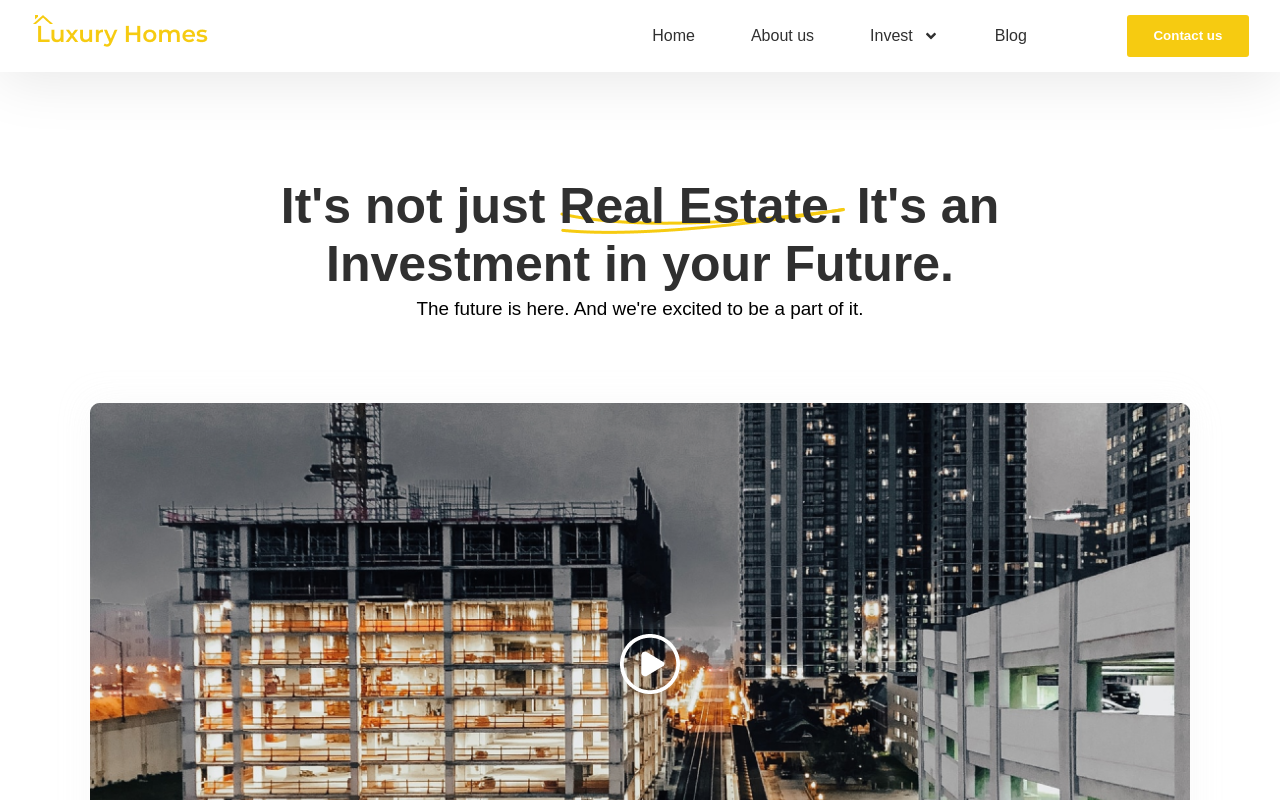
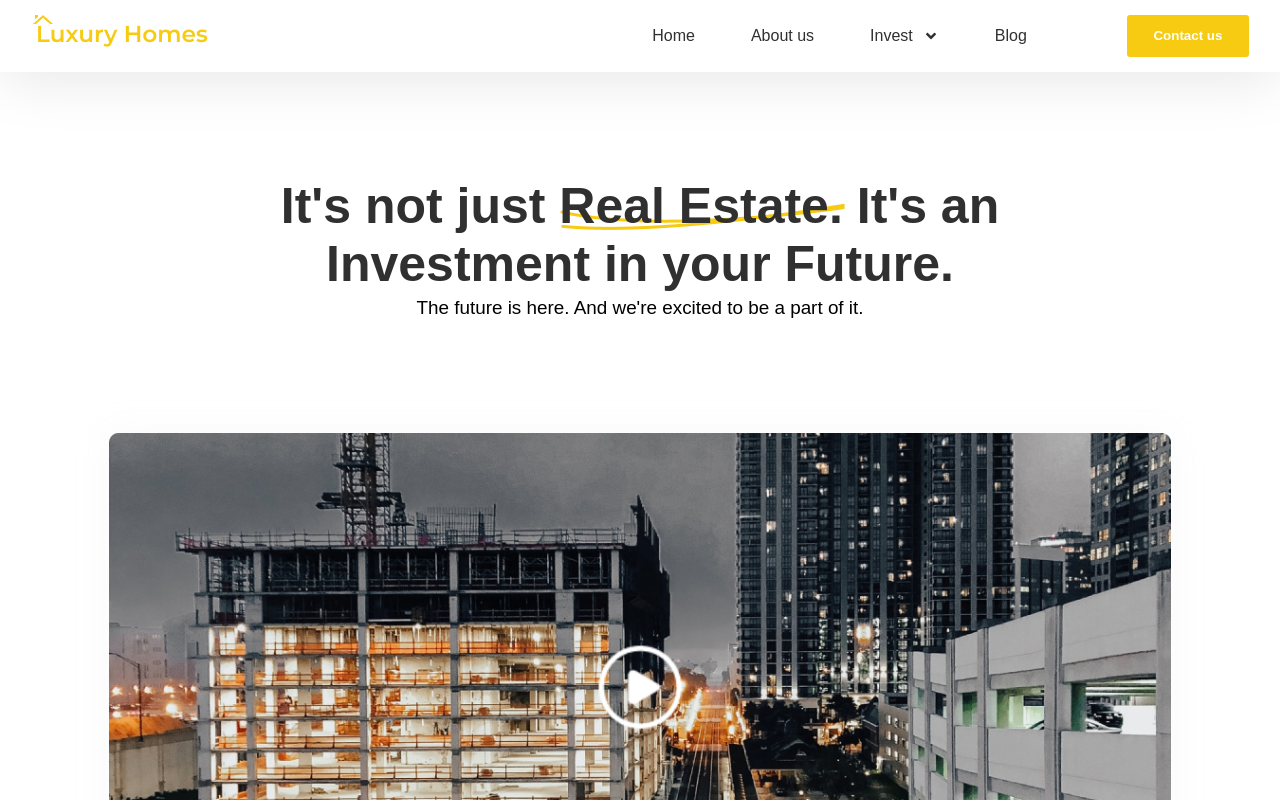
Before and after one commit to temiye18/luxury-homes, a React (Create React App) app: page / in a window 1280 px wide. Shown: the top 800 px of the page. Built offline with nearby package versions, Linux system fonts and the light colour scheme; the HTML template or start-up script is replaced by a standard one.

Commit message:
made few changes

```diff
--- a/src/components/Header/Navbar.module.css
+++ b/src/components/Header/Navbar.module.css
@@ -12,6 +12,7 @@
 .navbar_img {
   margin-bottom: 0.8rem;
 }
+
 .navbar ul {
   display: flex;
 
--- a/src/components/Hero/Hero.js
+++ b/src/components/Hero/Hero.js
@@ -1,8 +1,8 @@
 import React from "react";
 import { Container } from "../UI/Container";
 import classes from "./Hero.module.css";
-import videoImage from "../../assets/video_img.png";
-import playVideo from "../../assets/play_video.png";
+import videoImage from "../../assets/video.png";
+// import playVideo from "../../assets/play_video.png";
 import waveVector from "../../assets/Vector 5.png";
 import waveVector2 from "../../assets/Vector 6.png";
 
@@ -18,6 +18,9 @@ const Hero = () => {
             </span>
             It's an Investment in your Future.
           </h2>
+          <p className={classes.hero_text}>
+            The future is here. And we're excited to be a part of it.
+          </p>
           <img className={classes.hero_vector1} src={waveVector} alt="vector" />
           <img
             className={classes.hero_vector2}
@@ -25,12 +28,10 @@ const Hero = () => {
             alt="vector"
           />
         </div>
-        <p className={classes.hero_text}>
-          The future is here. And we're excited to be a part of it.
-        </p>
+
         <div className={classes.hero_image}>
           <img src={videoImage} alt="video" />
-          <img className={classes.play_video} src={playVideo} alt="play_png" />
+          {/* <img className={classes.play_video} src={playVideo} alt="play_png" /> */}
         </div>
 
         <div className={classes.hero_description}>
--- a/src/components/Hero/Hero.module.css
+++ b/src/components/Hero/Hero.module.css
@@ -4,24 +4,27 @@
 }
 
 .hero_header {
-  width: 780px;
   text-align: center;
+  width: 70%;
   margin: auto;
+  max-width: 780px;
   padding-top: 4em;
 }
 
 .hero_vector1 {
   position: relative;
-  bottom: 137px;
+  bottom: 142px;
   left: 204px;
 }
 .hero_vector2 {
   display: inline-block;
   position: relative;
-  bottom: 128px;
+  bottom: 135px;
   right: 80px;
 }
 .hero_header h2 {
+  width: 100%;
+
   font-size: 3.125rem;
   font-weight: 600;
   color: var(--regular-text-color);
@@ -30,30 +33,33 @@
 p.hero_text {
   font-size: 1.18rem;
   text-align: center;
-  margin-top: -3.6em;
+  margin-top: -2em;
 }
 .hero_image {
+  width: 85%;
+  max-width: 1100px;
+  margin: auto;
   display: grid;
   place-items: center;
-  padding-top: 4em;
+  padding: 4em 0;
 }
 
 .hero_image img {
-  position: relative;
-  width: 1100px;
+  width: 100%;
   box-shadow: 5px 5px 30px rgba(223, 223, 223, 0.1),
     -5px -5px 30px rgba(223, 223, 223, 0.1);
 }
 
-.hero_image .play_video {
+/* .hero_image .play_video {
   width: 70px;
   position: relative;
   bottom: 300px;
   right: -10px;
-}
+} */
 
 .hero_description {
   text-align: center;
+  padding: 5em 0;
 }
 .hero_description h3 {
   width: 200px;
```
Also changed, not shown: src/assets/video.png (added).
